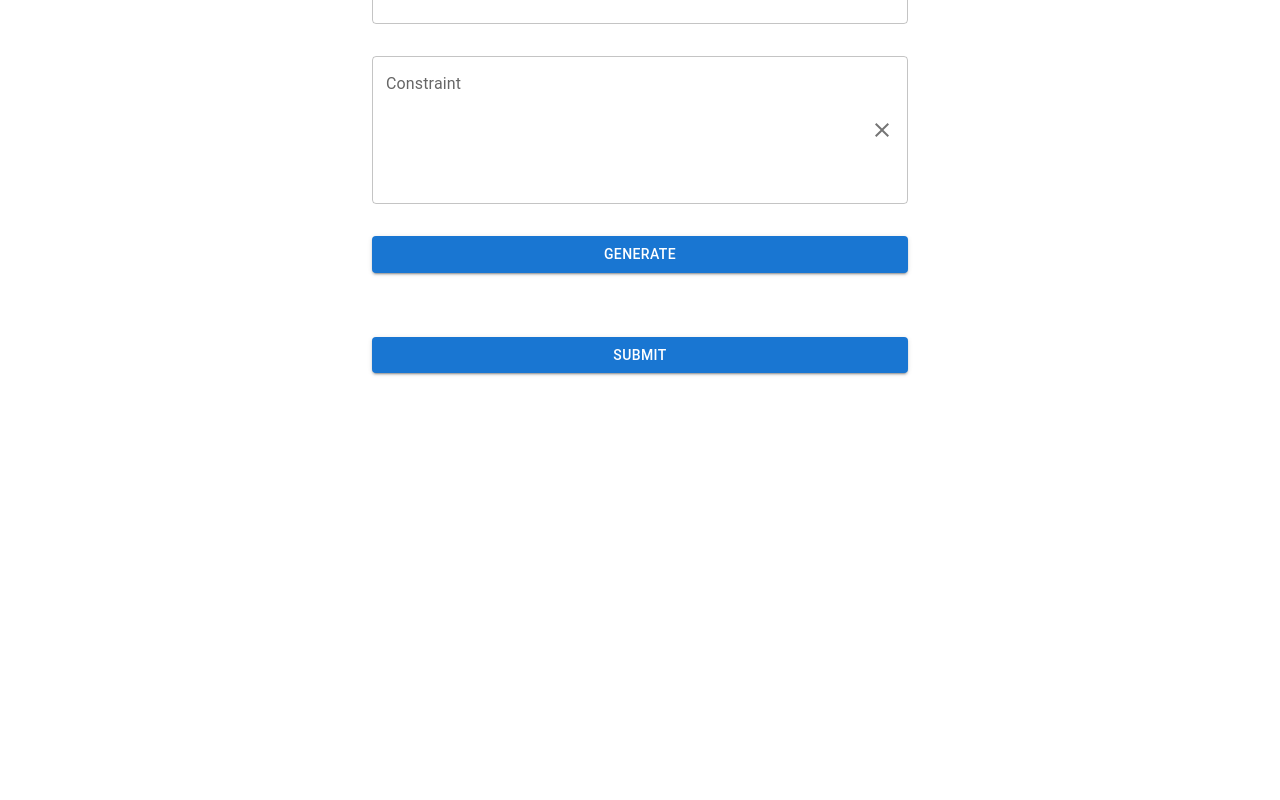
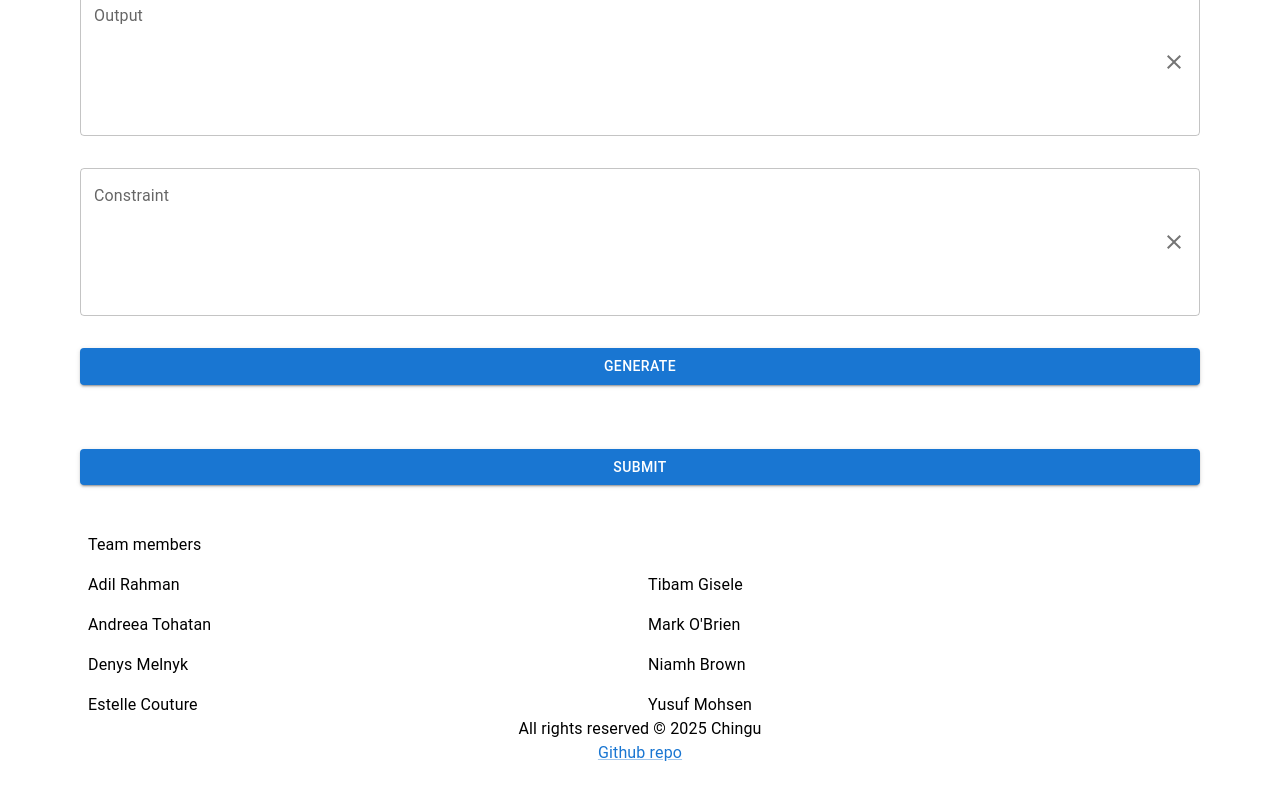
Before and after one commit to chingu-voyages/V54-tier2-team-21, a React (Vite) app: page / in a window 1280 px wide. Shown: the part 720-1520 px from the top of the page. Before the commit the page ends 1181 px from the top, so only its background shows below. Built offline with nearby package versions, Linux system fonts and the light colour scheme.

Commit message:
Build skeleton header and footer

```diff
--- a/src/App.tsx
+++ b/src/App.tsx
@@ -1,12 +1,13 @@
 import { useState } from 'react';
 import './App.css';
-// import Header from './components/Header'
+import Header from './components/Header';
 import Form from './components/Form';
 import Prompt from './components/Prompt';
-// import Footer from './components/Footer'
+import Footer from './components/Footer';
 import { Inputs } from './types';
 import Result from './components/Result';
 import { GoogleGenerativeAI } from '@google/generative-ai';
+import Container from '@mui/material/Container';
 
 function App() {
     const [prompt, setPrompt] = useState<string>('');
@@ -27,13 +28,13 @@ function App() {
 
     return (
         <>
-            {/* <Header /> */}
-            <div className="prompt-container">
+            <Header />
+            <Container className="prompt-container">
                 <Form onFormSubmit={onFormSubmit} />
                 <Prompt prompt={prompt} onPromptSubmit={onPromptSubmit} />
                 <Result result={result} />
-            </div>
-            {/* <Footer /> */}
+            </Container>
+            <Footer />
         </>
     );
 }
--- a/src/components/Footer.tsx
+++ b/src/components/Footer.tsx
@@ -1,5 +1,71 @@
+import Container from '@mui/material/Container';
+import Typography from '@mui/material/Typography';
+import Grid from '@mui/material/Grid2';
+import Link from '@mui/material/Link';
+
 const Footer = () => {
-    return <footer>Footer</footer>;
+    return (
+        <Container component="footer">
+            {/* <Typography
+                component="p"
+                sx={{
+                    textAlign: 'left',
+                }}
+            >
+
+            </Typography> */}
+            <Container
+                id="team-container"
+                sx={{
+                    maxWidth: 300,
+                    marginLeft: '0',
+                    paddingLeft: '0',
+                }}
+            >
+                <Grid
+                    container
+                    spacing={2}
+                    sx={{
+                        textAlign: 'left',
+                    }}
+                >
+                    <Grid size={12}>
+                        <Typography>Team members</Typography>
+                    </Grid>
+                    <Grid size={6}>
+                        <Typography>Adil Rahman</Typography>
+                    </Grid>
+                    <Grid size={6}>
+                        <Typography>Tibam Gisele</Typography>
+                    </Grid>
+                    <Grid size={6}>
+                        <Typography>Andreea Tohatan</Typography>
+                    </Grid>
+                    <Grid size={6}>
+                        <Typography>Mark O'Brien</Typography>
+                    </Grid>
+                    <Grid size={6}>
+                        <Typography>Denys Melnyk</Typography>
+                    </Grid>
+                    <Grid size={6}>
+                        <Typography>Niamh Brown</Typography>
+                    </Grid>
+                    <Grid size={6}>
+                        <Typography>Estelle Couture</Typography>
+                    </Grid>
+                    <Grid size={6}>
+                        <Typography>Yusuf Mohsen</Typography>
+                    </Grid>
+                </Grid>
+            </Container>
+            <Typography component="p">
+                All rights reserved &copy; 2025 Chingu
+            </Typography>
+            <Link href="https://github.com/chingu-voyages/V54-tier2-team-21">
+                <Typography>Github repo</Typography>
+            </Link>
+        </Container>
+    );
 };
 
 export default Footer;
--- a/src/components/Header.tsx
+++ b/src/components/Header.tsx
@@ -1,5 +1,12 @@
+import { Typography } from '@mui/material';
+import Container from '@mui/material/Container';
+
 const Header = () => {
-    return <header>Header</header>;
+    return (
+        <Container component="header">
+            <Typography variant="h1">5 STAR API</Typography>
+        </Container>
+    );
 };
 
 export default Header;
--- a/src/index.css
+++ b/src/index.css
@@ -4,9 +4,9 @@ form {
     flex-direction: column;
 }
 
-.prompt-container {
+.prompt-container,
+footer {
     max-width: 568px;
-    margin: 0 auto;
 }
 
 .clear-icon {
```
